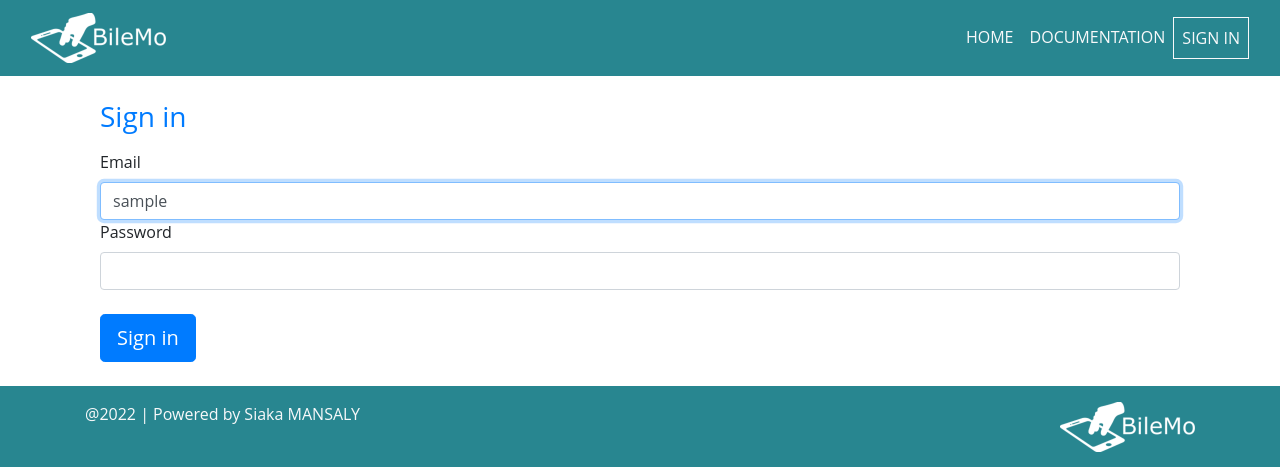
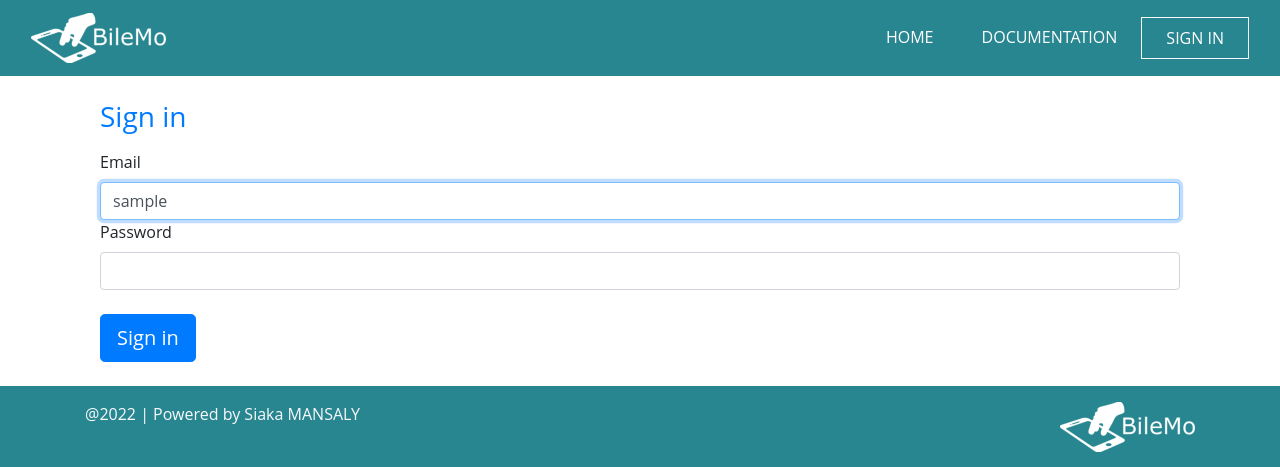
Before and after one commit to siakamansaly/REST-API-with-Symfony, a Symfony app: template templates/security/login.html.twig in a window 1280 px wide. Shown: the top 467 px of the page. Run offline with Twig, Linux system fonts and the light colour scheme; the template is opened without the code that fills it: most values are stand-ins (such as "Sample title", 1, 10 or a date in 2020); some libraries are stand-ins or nearby versions.

Commit message:
fix bug navbar

```diff
--- a/public/css/style.css
+++ b/public/css/style.css
@@ -37,3 +37,15 @@ section.models {
     text-transform: uppercase;
     text-align: center;
 }
+.navbar-expand-lg .navbar-nav .nav-link {
+    padding-right: 1.5rem;
+    padding-left: 1.5rem;
+    color: #fff;
+}
+.navbar-expand-lg .navbar-nav .nav-link:hover {
+    background-color: #50e3c2;
+    color: #000;
+}
+pre {
+    overflow: hidden;
+}
--- a/templates/core/navbar.html.twig
+++ b/templates/core/navbar.html.twig
@@ -9,21 +9,21 @@
       <div class="collapse navbar-collapse" id="navbarSupportedContent">
         <ul class="navbar-nav ml-auto">
           <li class="nav-item">
-            <a class="nav-link text-light" href="./">Home</a>
+            <a class="nav-link" href="./">Home</a>
           </li>
           <li class="nav-item">
-            <a class="nav-link text-light" href="./api">Documentation</a>
+            <a class="nav-link" href="./api">Documentation</a>
           </li>
           {% if app.user %}
           <li class="nav-item">
-            <a class="nav-link text-light text-lowercase disabled" href="#">{{app.user.email|capitalize }}</a>
+            <a class="nav-link text-lowercase disabled" href="#">{{app.user.email|capitalize }}</a>
           </li>
           <li class="nav-item">
-            <a class="nav-link text-light border border-light" href="{{ path('app_logout') }}">Logout</a>
+            <a class="nav-link border border-light" href="{{ path('app_logout') }}">Logout</a>
           </li>
           {% else %}
           <li class="nav-item">
-            <a class="nav-link text-light border border-light" href="{{ path('app_login') }}">Sign in</a>
+            <a class="nav-link border border-light" href="{{ path('app_login') }}">Sign in</a>
           </li>
           {% endif %}
         </ul>
```
